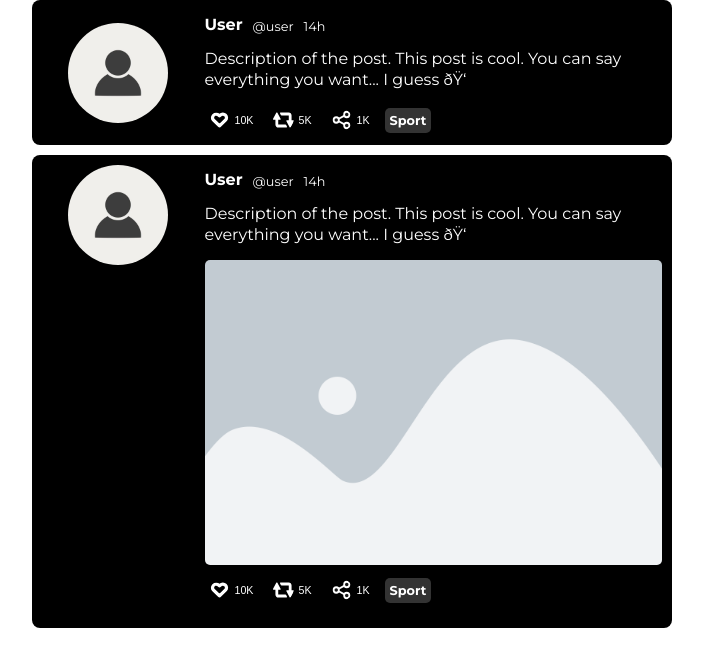
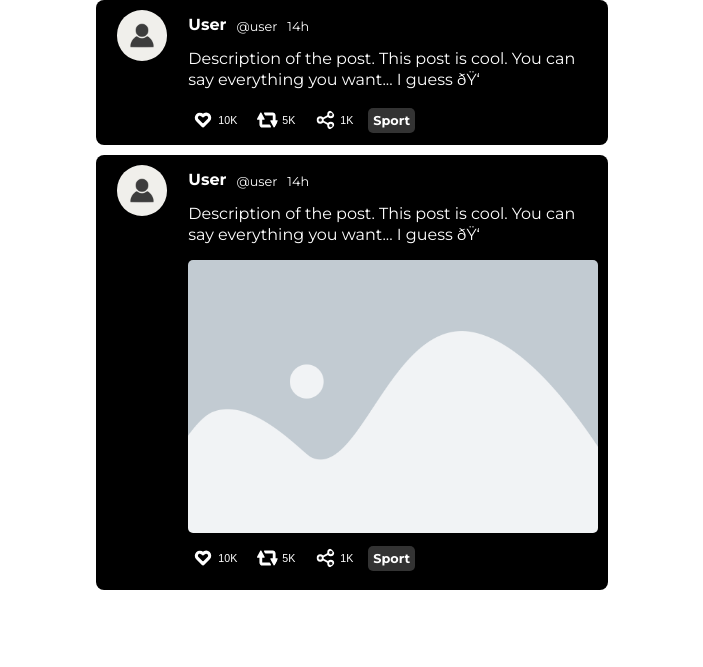
Before and after one commit to HugoM25/WE4A_Blog_Project, a PHP site: page / in a window 1280 px wide. Shown: the top 667 px of the page, without its empty margins (288-991 px from the left). Run offline with PHP 8.4, Linux system fonts and the light colour scheme.

Commit message:
Fix: Fixed display of posts

```diff
--- a/css/index.css
+++ b/css/index.css
@@ -3,7 +3,7 @@
     flex-direction: column;
     justify-content: space-between;
     gap: 10px;
-    width: 50%;
+    width: 40%;
     margin: auto;
     max-height: 100vh;
     overflow-y: scroll;
--- a/css/post.css
+++ b/css/post.css
@@ -20,7 +20,7 @@ html, body {
     width: 100%;
 
     display: grid;
-    grid-template-columns: 1fr 3fr;
+    grid-template-columns: 0.15fr 0.85fr;
     grid-template-rows: 0.2fr 0.7fr 0.1fr;
     grid-template-areas:
         "post-profile post-header"
@@ -43,7 +43,7 @@ html, body {
         "post-profile post-header"
         "post-profile post-content"
         "post-profile post-footer";
-    grid-template-columns: 1fr 3fr;
+    grid-template-columns: 0.15fr fr;
     grid-template-rows: 0.1fr 0.8fr 0.1fr;
 }
 
@@ -94,19 +94,18 @@ html, body {
 
     display: flex;
     flex-direction: column;
-    /* middle top*/
-    justify-content: center;
+    justify-content: flex-start;
     align-items: center;
 
 }
-
 
 .post:has(> .content > img) > .profile  {
     justify-content: flex-start;
 }
 .post > .profile > img {
-    width: auto;
-    height:100px;
+    width: 70%;
+    height:auto;
+    object-fit: cover;
     border-radius: 50%;
 }
 
```
